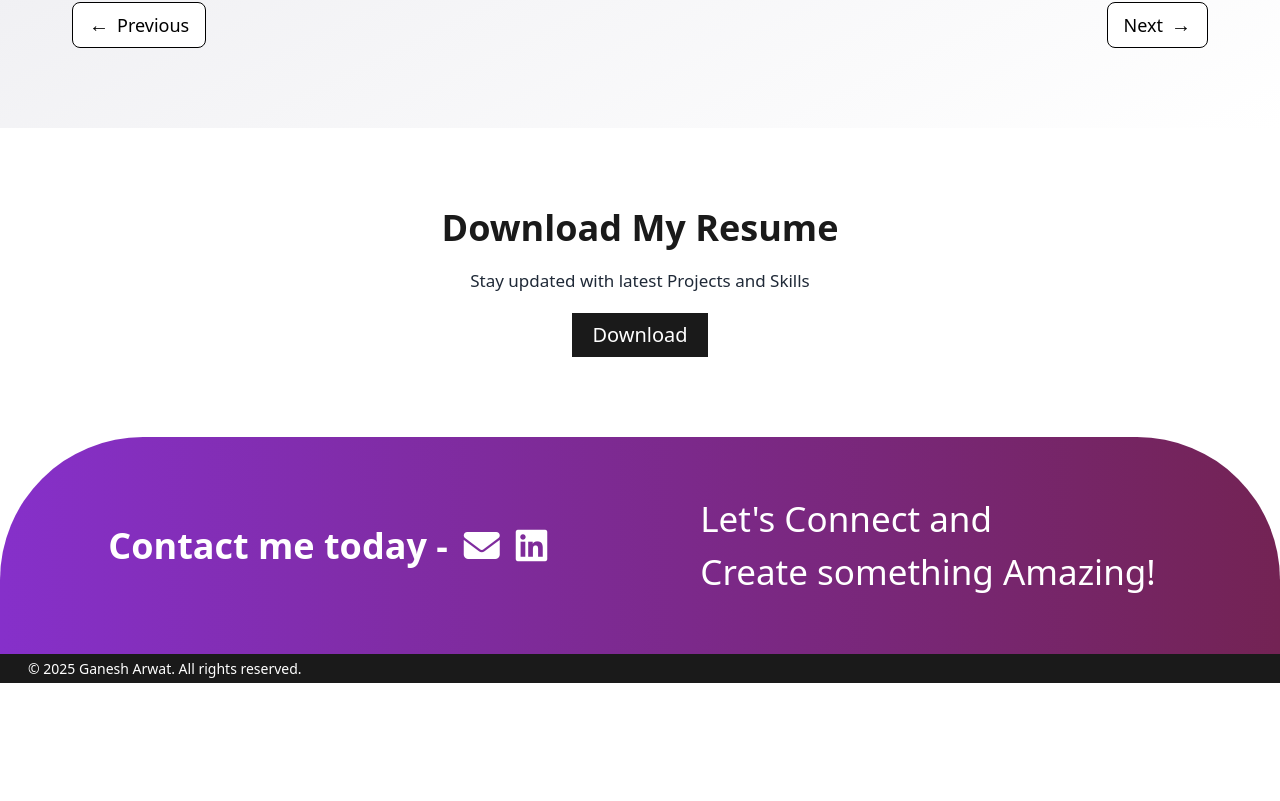
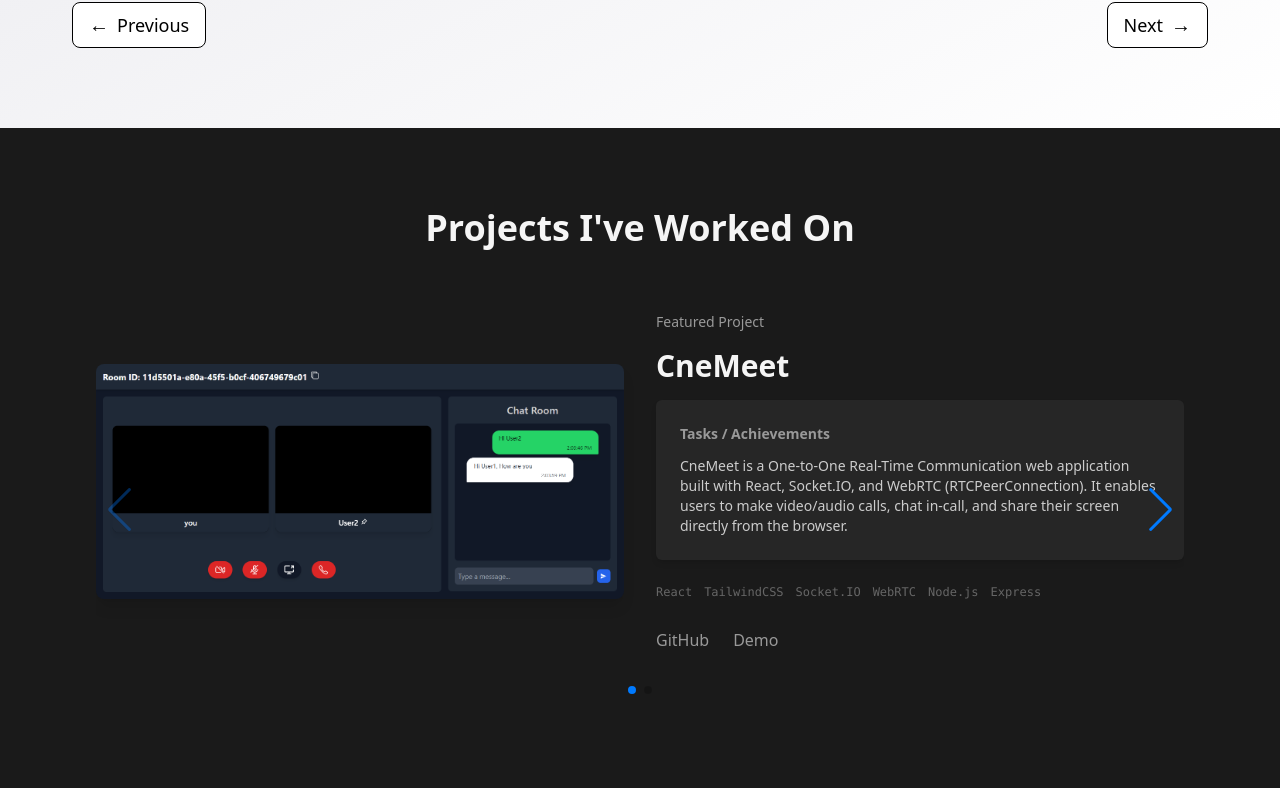
Before and after one commit to ganeshArwat/portfolio_react, a React (Vite) app: page / in a window 1280 px wide. Shown: the part 1779-2580 px from the top of the page. Before the commit the page ends 2462 px from the top, so only its background shows below. Built offline with nearby package versions, Linux system fonts and the light colour scheme; a web font is replaced by a local one.

Commit message:
Project Section added

```diff
--- a/src/App.jsx
+++ b/src/App.jsx
@@ -6,6 +6,7 @@
 import ResumeSection from './components/ResumeSection'
 import ContactSection from './components/ContactSection'
 import Footer from './components/Footer'
+import ProjectSection from './components/ProjectSection'
 
 function App() {
   return (
@@ -15,6 +16,7 @@
       <AboutSection />
       <SkillsSection />
       <CertificationSection />
+      <ProjectSection />
       <ResumeSection />
       <ContactSection />
       <Footer />
--- a/src/components/CertificationSection.jsx
+++ b/src/components/CertificationSection.jsx
@@ -1,3 +1,4 @@
+import { Element } from 'react-scroll'
 import { Swiper, SwiperSlide } from 'swiper/react'
 import { Navigation } from 'swiper/modules'
 import 'swiper/css'
@@ -14,8 +15,8 @@
 
 function CertificationSection() {
   return (
-    <section
-      id='Certification_section'
+    <Element
+      name='Certification_section'
       className='w-full bg-gradient-to-br from-[#e7e7ec] to-[#ffffff] px-4 py-20 sm:px-6 lg:px-12'
     >
       {/* Header */}
@@ -51,7 +52,7 @@
         >
           {certificates.map((certificate, index) => (
             <SwiperSlide key={index}>
-              <div className='group relative mx-auto max-w-[350px] rounded-2xl border border-gray-300  bg-white/60 p-4 shadow-xl backdrop-blur-lg transition-all duration-300 hover:shadow-2xl'>
+              <div className='group relative mx-auto max-w-[350px] rounded-2xl border border-gray-300 bg-white/60 p-4 shadow-xl backdrop-blur-lg transition-all duration-300 hover:shadow-2xl'>
                 <img
                   src={certificate}
                   alt={`Certificate ${index + 1}`}
@@ -76,7 +77,7 @@
           </button>
         </div>
       </div>
-    </section>
+    </Element>
   )
 }
 export default CertificationSection
--- /dev/null
+++ b/src/components/ProjectSection.jsx
@@ -0,0 +1,119 @@
+import { Swiper, SwiperSlide } from 'swiper/react'
+import { Navigation, Pagination } from 'swiper/modules'
+import { Element } from 'react-scroll'
+import 'swiper/css'
+import 'swiper/css/navigation'
+import 'swiper/css/pagination'
+
+function ProjectSection() {
+  const projects = [
+    {
+      title: 'CneMeet',
+      description:
+        'CneMeet is a One-to-One Real-Time Communication web application built with React, Socket.IO, and WebRTC (RTCPeerConnection). It enables users to make video/audio calls, chat in-call, and share their screen directly from the browser.',
+      image: '/projects/cneMeet1.png',
+      stack: [
+        'React',
+        'TailwindCSS',
+        'Socket.IO',
+        'WebRTC',
+        'Node.js',
+        'Express',
+      ],
+      github: 'https://github.com/ganeshArwat/CneMeet',
+      demo: 'https://drive.google.com/file/d/1sFGzivC8afP_dOGmapk4-8iJyrkNlRVJ/view',
+    },
+    {
+      title: 'CneDB - Movie Search & Watchlist App',
+      description:
+        "CneDB is a React-based movie search and watchlist app that integrates with the OMDb API to fetch movie details by name. Users can search for movies, view basic information, and add movies to a personal watchlist. The watchlist is stored in the browser's localStorage, allowing persistence even after page refreshes.",
+      image: '/projects/cneDB1.png',
+      stack: ['React', 'OMDb API', 'LocalStorage '],
+      github: 'https://github.com/ganeshArwat/CneDB',
+      demo: 'https://cne-db.vercel.app/',
+    },
+  ]
+
+  return (
+    <Element
+      name='projects_section'
+      className='bg-dark-800 px-6 py-20 text-dark-50 lg:px-24'
+    >
+      <h2 className='mb-16 text-center text-4xl font-bold text-dark-50'>
+        Projects I've Worked On
+      </h2>
+
+      <Swiper
+        modules={[Navigation, Pagination]}
+        navigation
+        pagination={{ clickable: true }}
+        spaceBetween={50}
+        slidesPerView={1}
+        className='max-w-full'
+      >
+        {projects.map((project, index) => (
+          <SwiperSlide key={index}>
+            <div className='flex flex-col items-center gap-8 lg:flex-row'>
+              {/* Project Image */}
+              <div className='w-full overflow-hidden rounded-lg shadow-lg lg:w-1/2'>
+                <img
+                  src={project.image}
+                  alt={project.title}
+                  className='h-full w-full object-cover transition-transform duration-300 hover:scale-105'
+                />
+              </div>
+
+              {/* Project Details */}
+              <div className='flex w-full flex-col gap-4 lg:w-1/2'>
+                <p className='text-sm text-dark-300'>Featured Project</p>
+                <h3 className='text-3xl font-bold text-dark-50'>
+                  {project.title}
+                </h3>
+
+                <div className='rounded-md bg-dark-700 p-6 text-sm text-dark-200 shadow-md'>
+                  <p className='mb-3 font-semibold text-dark-300'>
+                    Tasks / Achievements
+                  </p>
+                  <p>{project.description}</p>
+                </div>
+
+                {/* Tech Stack */}
+                <ul className='mt-2 flex flex-wrap gap-3 font-mono text-xs text-dark-400'>
+                  {project.stack.map((tech, i) => (
+                    <li key={i}>{tech}</li>
+                  ))}
+                </ul>
+
+                {/* Links */}
+                <div className='mt-3 flex gap-6'>
+                  {project.github && (
+                    <a
+                      href={project.github}
+                      target='_blank'
+                      rel='noopener noreferrer'
+                      className='text-dark-300 hover:underline'
+                    >
+                      GitHub
+                    </a>
+                  )}
+                  {project.demo && (
+                    <a
+                      href={project.demo}
+                      target='_blank'
+                      rel='noopener noreferrer'
+                      className='text-dark-300 hover:underline'
+                    >
+                      Demo
+                    </a>
+                  )}
+                </div>
+              </div>
+            </div>
+          </SwiperSlide>
+        ))}
+      </Swiper>
+    </Element>
+  )
+}
+
+export default ProjectSection
```
Also changed, not shown: public/projects/cneDB1.png (added), public/projects/cneMeet1.png (added).
